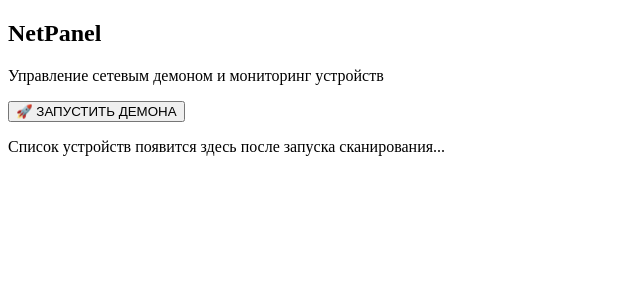
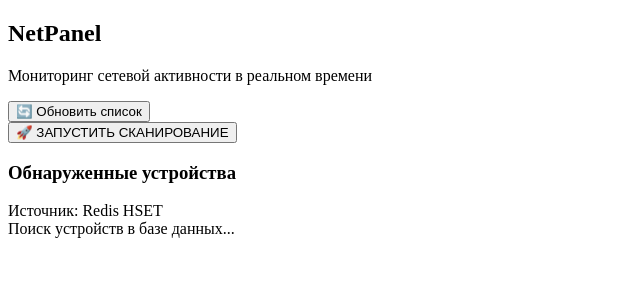
Before and after one commit to XanderClermon/Contorl-Daemon-Panel, a FastAPI app: page /tab/netpanel in a window 1280 px wide. Shown: the top 300 px of the page, without its empty margins (0-640 px from the left). Run offline with FastAPI, Linux system fonts and the light colour scheme.

Commit message:
some change

```diff
--- a/routes/ui.py
+++ b/routes/ui.py
@@ -48,3 +48,38 @@ async def get_netpanel_tab(request: Request):
         request=request,
         name="partials/net_panel.html"
     )
+
+
+@router.get("/devices/list", response_class=HTMLResponse)
+async def get_devices_list(request: Request):
+    """
+    Получает список устройств из Redis.
+    Предположим, наш Демон пишет их в HSET 'detected_devices'
+    """
+    # Заглушка данных (позже заменим на реальный r.hgetall)
+    # Формат: { "IP": "MAC | DNS | Last Seen" }
+    devices_raw = r.hgetall("detected_devices")
+
+    devices = []
+    for ip, info in devices_raw.items():
+        # Допустим, инфо хранится строкой через разделитель
+        parts = info.split(" | ")
+        devices.append({
+            "ip": ip,
+            "mac": parts[0] if len(parts) > 0 else "??",
+            "name": parts[1] if len(parts) > 1 else "Unknown",
+            "status": "Online"
+        })
+
+    # Если устройств нет, вернем тестовую запись для проверки верстки
+    if not devices:
+        devices = [
+            {"ip": "192.168.1.1", "mac": "00:11:22:33:44:55", "name": "Main Router", "status": "Offline"},
+            {"ip": "192.168.1.15", "mac": "AA:BB:CC:DD:EE:FF", "name": "My Laptop", "status": "Online"},
+        ]
+
+    return templates.TemplateResponse(
+        request=request,
+        name="partials/devices_table.html",
+        context={"devices": devices}
+    )
--- a/templates/partials/net_panel.html
+++ b/templates/partials/net_panel.html
@@ -1,17 +1,39 @@
 <!DOCTYPE html>
-<div class="text-center animate-fade-in">
-    <h2 class="text-3xl font-bold mb-6">NetPanel</h2>
-    <p class="text-gray-400 mb-8">Управление сетевым демоном и мониторинг устройств</p>
+<div class="animate-fade-in">
+    <div class="flex justify-between items-end mb-8">
+        <div>
+            <h2 class="text-3xl font-bold">NetPanel</h2>
+            <p class="text-gray-400">Мониторинг сетевой активности в реальном времени</p>
+        </div>
 
-    <div class="flex justify-center h-24 items-center">
-        <button hx-post="/control/start"
-                hx-swap="outerHTML"
-                class="bg-green-600 hover:bg-green-500 text-white px-10 py-4 rounded-full font-bold shadow-lg transition-all active:scale-95">
-            🚀 ЗАПУСТИТЬ ДЕМОНА
+        <button hx-get="/devices/list"
+                hx-target="#devices-container"
+                class="text-sm bg-gray-700 hover:bg-gray-600 px-4 py-2 rounded-lg transition border border-gray-600">
+            🔄 Обновить список
         </button>
     </div>
 
-    <div class="mt-12 p-6 bg-gray-900 rounded-2xl border border-gray-700 opacity-50">
-        <p class="italic text-gray-500">Список устройств появится здесь после запуска сканирования...</p>
+    <div class="flex justify-center mb-12 bg-gray-900/50 py-8 rounded-3xl border border-dashed border-gray-700">
+        <div id="control-button-wrapper">
+             <button hx-post="/control/start"
+                     hx-target="#control-button-wrapper"
+                    hx-swap="outerHTML"
+                    class="bg-green-600 hover:bg-green-500 text-white px-12 py-4 rounded-full font-bold shadow-xl transition-all active:scale-95">
+                🚀 ЗАПУСТИТЬ СКАНИРОВАНИЕ
+            </button>
+        </div>
+    </div>
+
+    <div class="bg-gray-800 border border-gray-700 rounded-2xl p-6 shadow-inner">
+        <div class="flex items-center justify-between mb-6">
+            <h3 class="text-lg font-semibold">Обнаруженные устройства</h3>
+            <span class="text-xs text-gray-500 font-mono italic">Источник: Redis HSET</span>
+        </div>
+
+        <div id="devices-container" hx-get="/devices/list" hx-trigger="load">
+            <div class="flex justify-center p-10">
+                <span class="animate-pulse text-gray-600 italic text-sm">Поиск устройств в базе данных...</span>
+            </div>
+        </div>
     </div>
 </div>
```
Also changed, not shown: routes/control.py (+5 -3 lines), templates/partials/devices_table.html (added, +25 -0 lines).
